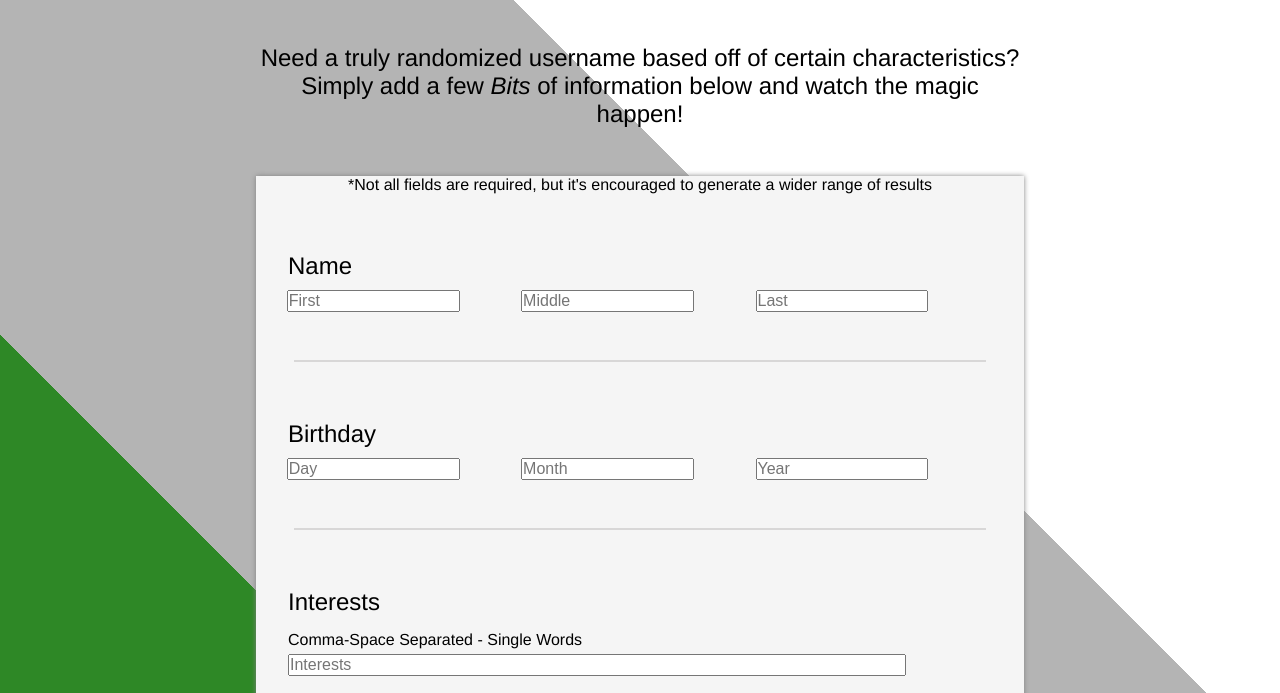
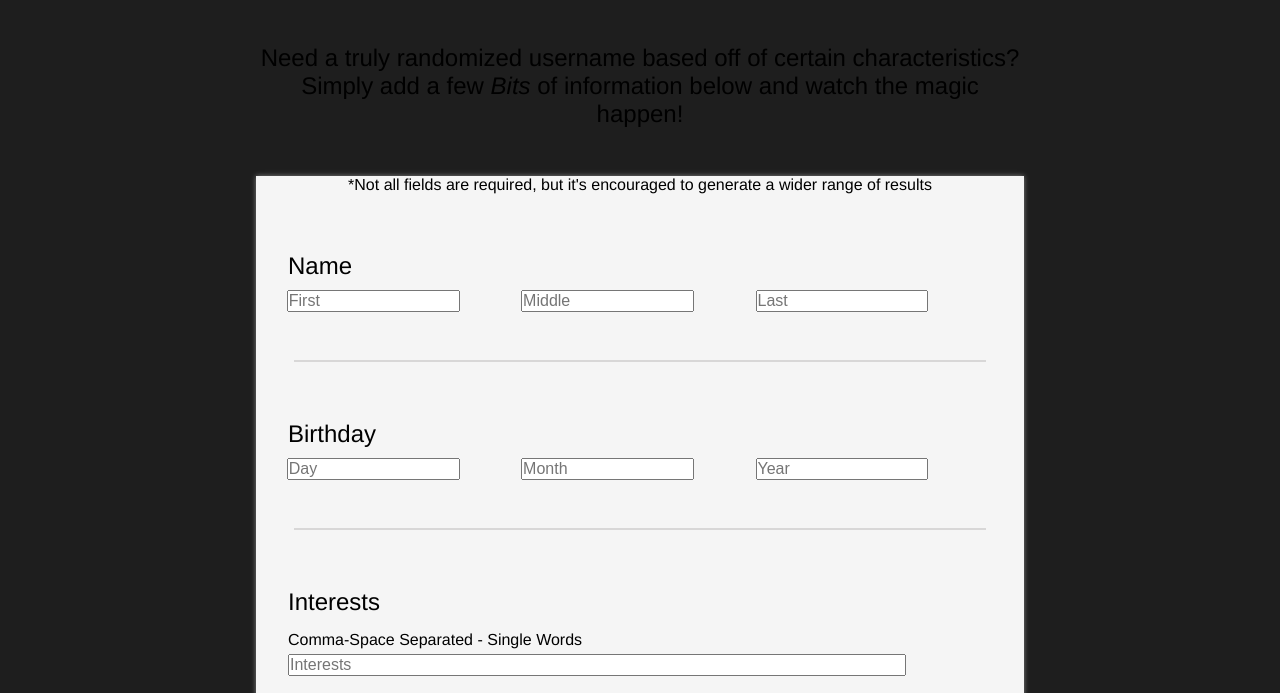
Before and after one commit to rodycaymond/WebDevPractice, a plain HTML site: page username_randomizer.html in a window 1280 px wide. Shown: the part 107-800 px from the top of the page. Drawn offline with Linux system fonts and the light colour scheme.

Commit message:
Update username_randomizer.html

```diff
--- a/username_randomizer.html
+++ b/username_randomizer.html
@@ -32,7 +32,7 @@
             font-weight: lighter;
         }
         body {
-            background: linear-gradient(45deg, rgb(46, 136, 38) 33%, rgb(180, 180, 180) 33% 66%, rgb(255, 255, 255) 66% 100%);
+            background: rgb(30,30,30);
         }
         .container {
             width: 60%;
```
